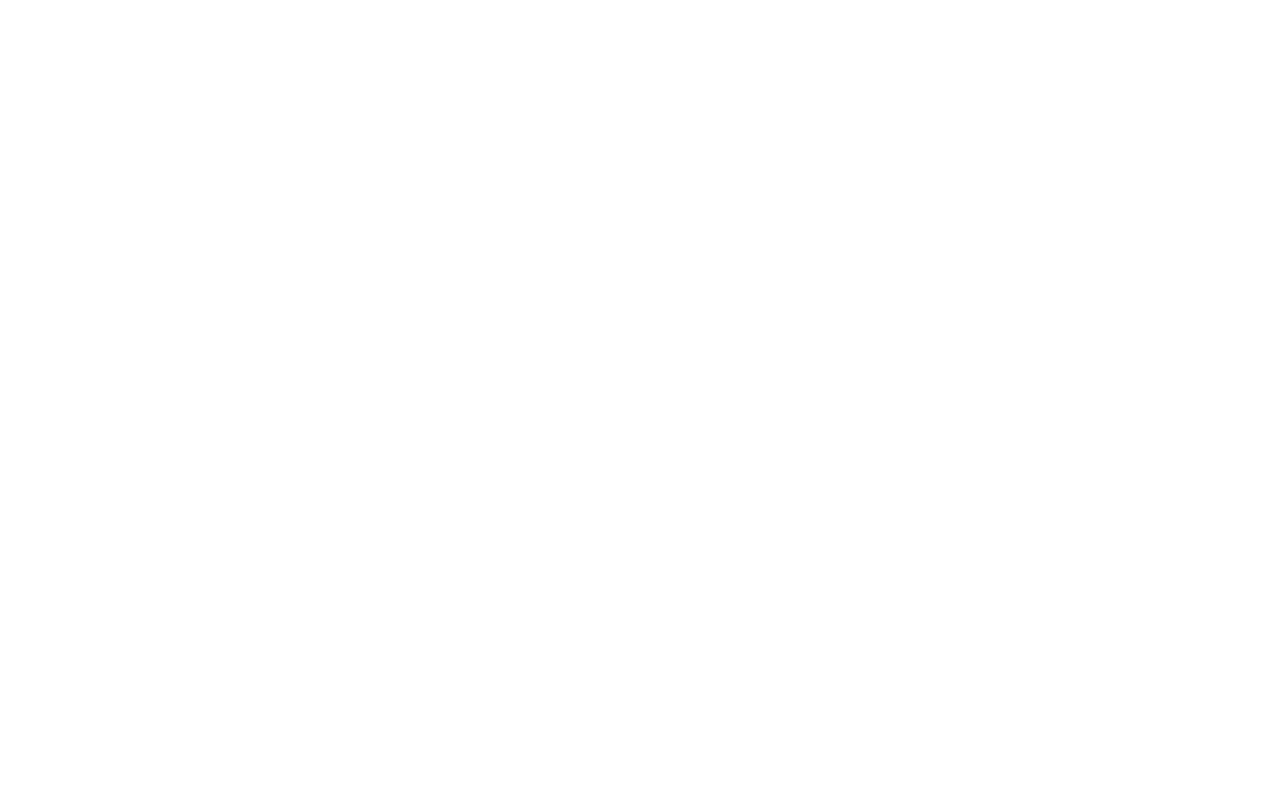
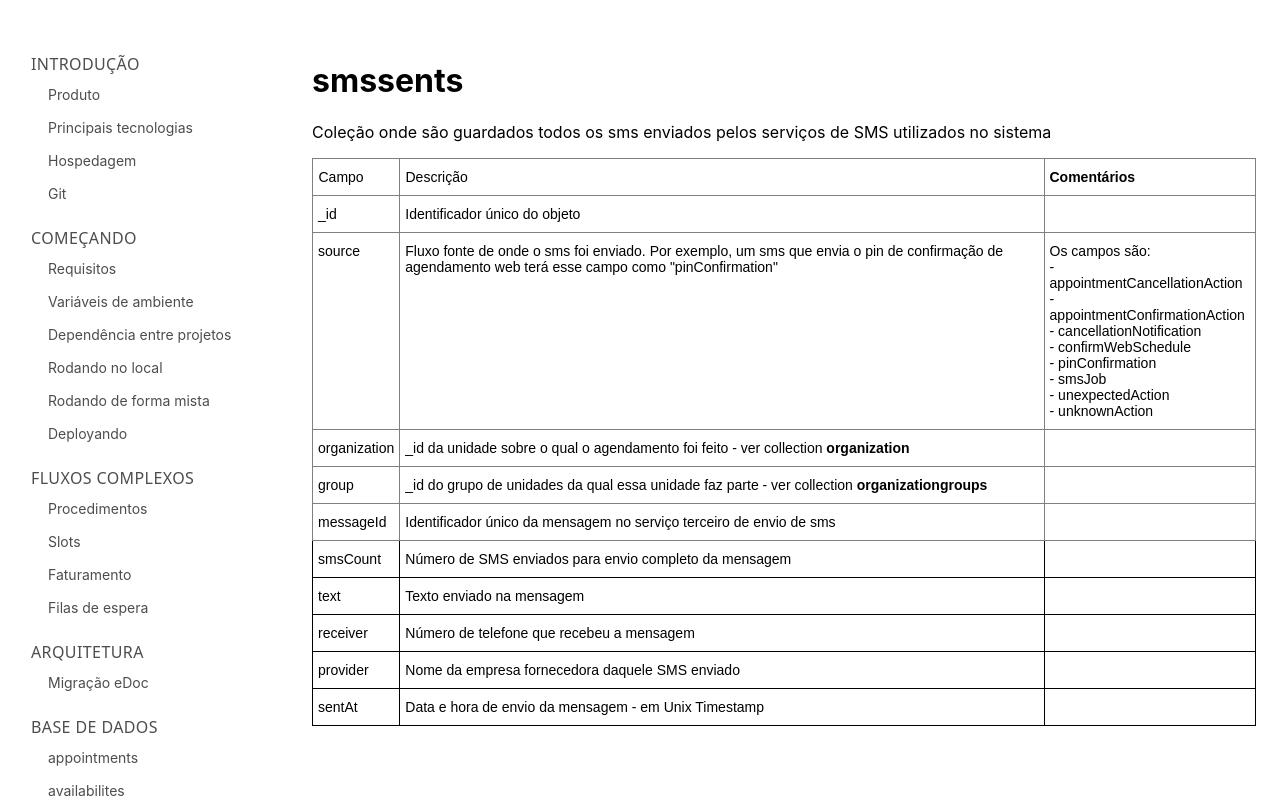
Before and after one commit to plenasaude/edoc-documentation, a React (Vite) app: page /mongo-collections/smssents in a window 1280 px wide. Before the commit this address had no page. Built offline with nearby package versions, Linux system fonts and the light colour scheme.

Commit message:
Added smssents collection documentation

```diff
--- a/src/App.tsx
+++ b/src/App.tsx
@@ -49,6 +49,7 @@
 import Rooms from "./pages/MongoCollections/Rooms";
 import Screens from "./pages/MongoCollections/Screens";
 import Smsreceiveds from "./pages/MongoCollections/SmsReceiveds";
+import Smssents from "./pages/MongoCollections/SmsSents";
 
 import ComplexFlows from "./pages/ComplexFlows";
 import Procedures from "./pages/ComplexFlows/Procedures";
@@ -122,6 +123,7 @@
             element={<SessionRecordRegisters />}
           />
           <Route path="smsreceiveds" element={<Smsreceiveds />} />
+          <Route path="smssents" element={<Smssents />} />
         </Route>
 
         <Route path="/projects" element={<TOC />}>
@@ -214,6 +216,7 @@
           sessionrecordregisters
         </TOCLink>
         <TOCLink to="/mongo-collections/Smsreceiveds">smsreceiveds</TOCLink>
+        <TOCLink to="/mongo-collections/Smssents">smssents</TOCLink>
 
         <TOCTitle to="/projects">Projetos</TOCTitle>
         <TOCLink to="/projects/edocker">edocker</TOCLink>
--- /dev/null
+++ b/src/pages/MongoCollections/SmsSents.tsx
@@ -0,0 +1,118 @@
+import { PageContent } from "../../components/PageContent";
+
+export default function Smssents() {
+  return (
+    <PageContent>
+      <h1>smssents</h1>
+
+      <p>
+        Coleção onde são guardados todos os sms enviados pelos serviços de SMS utilizados no sistema
+      </p>
+
+      <>
+        <style
+          type="text/css"
+          dangerouslySetInnerHTML={{
+            __html:
+              "\n.tg  {border-collapse:collapse;border-spacing:0;}\n.tg td{border-color:black;border-style:solid;border-width:1px;font-family:Arial, sans-serif;font-size:14px;\n  overflow:hidden;padding:10px 5px;word-break:normal;}\n.tg th{border-color:black;border-style:solid;border-width:1px;font-family:Arial, sans-serif;font-size:14px;\n  font-weight:normal;overflow:hidden;padding:10px 5px;word-break:normal;}\n.tg .tg-j1i3{border-color:inherit;position:-webkit-sticky;position:sticky;text-align:left;top:-1px;vertical-align:top;\n  will-change:transform}\n.tg .tg-0pky{border-color:inherit;text-align:left;vertical-align:top}\n.tg .tg-0lax{text-align:left;vertical-align:top}\n@media screen and (max-width: 767px) {.tg {width: auto !important;}.tg col {width: auto !important;}.tg-wrap {overflow-x: auto;-webkit-overflow-scrolling: touch;}}"
+          }}
+        />
+        <div className="tg-wrap">
+          <table className="tg">
+            <thead>
+              <tr>
+                <th className="tg-j1i3">Campo</th>
+                <th className="tg-j1i3">Descrição</th>
+                <th className="tg-j1i3">
+                  <span style={{ fontWeight: "bold" }}>Comentários</span>
+                </th>
+              </tr>
+            </thead>
+            <tbody>
+              <tr>
+                <td className="tg-0pky">_id</td>
+                <td className="tg-0pky">Identificador único do objeto</td>
+                <td className="tg-0pky" />
+              </tr>
+              <tr>
+                <td className="tg-0pky">source</td>
+                <td className="tg-0pky">
+                  Fluxo fonte de onde o sms foi enviado. Por exemplo, um sms que envia
+                  o pin de confirmação de agendamento web terá esse campo como
+                  "pinConfirmation"
+                </td>
+                <td className="tg-0pky">
+                  Os campos são:
+                  <br />- appointmentCancellationAction
+                  <br />- appointmentConfirmationAction
+                  <br />- cancellationNotification
+                  <br />- confirmWebSchedule
+                  <br />- pinConfirmation
+                  <br />- smsJob
+                  <br />- unexpectedAction
+                  <br />- unknownAction
+                </td>
+              </tr>
+              <tr>
+                <td className="tg-0pky">organization</td>
+                <td className="tg-0pky">
+                  _id da unidade sobre o qual o agendamento foi feito - ver collection{" "}
+                  <span style={{ fontWeight: "bold" }}>organization</span>
+                </td>
+                <td className="tg-0pky" />
+              </tr>
+              <tr>
+                <td className="tg-0pky">group</td>
+                <td className="tg-0pky">
+                  _id do grupo de unidades da qual essa unidade faz parte - ver
+                  collection{" "}
+                  <span style={{ fontWeight: "bold" }}>organizationgroups</span>
+                </td>
+                <td className="tg-0pky" />
+              </tr>
+              <tr>
+                <td className="tg-0pky">messageId</td>
+                <td className="tg-0pky">
+                  Identificador único da mensagem no serviço terceiro de envio de sms
+                </td>
+                <td className="tg-0pky" />
+              </tr>
+              <tr>
+                <td className="tg-0lax">smsCount</td>
+                <td className="tg-0lax">
+                  Número de SMS enviados para envio completo da mensagem
+                </td>
+                <td className="tg-0lax" />
+              </tr>
+              <tr>
+                <td className="tg-0lax">text</td>
+                <td className="tg-0lax">Texto enviado na mensagem</td>
+                <td className="tg-0lax" />
+              </tr>
+              <tr>
+                <td className="tg-0lax">receiver</td>
+                <td className="tg-0lax">Número de telefone que recebeu a mensagem</td>
+                <td className="tg-0lax" />
+              </tr>
+              <tr>
+                <td className="tg-0lax">provider</td>
+                <td className="tg-0lax">
+                  Nome da empresa fornecedora daquele SMS enviado
+                </td>
+                <td className="tg-0lax" />
+              </tr>
+              <tr>
+                <td className="tg-0lax">sentAt</td>
+                <td className="tg-0lax">
+                  Data e hora de envio da mensagem - em Unix Timestamp
+                </td>
+                <td className="tg-0lax" />
+              </tr>
+            </tbody>
+          </table>
+        </div>
+      </>
+
+    </PageContent>
+  );
+}
```
